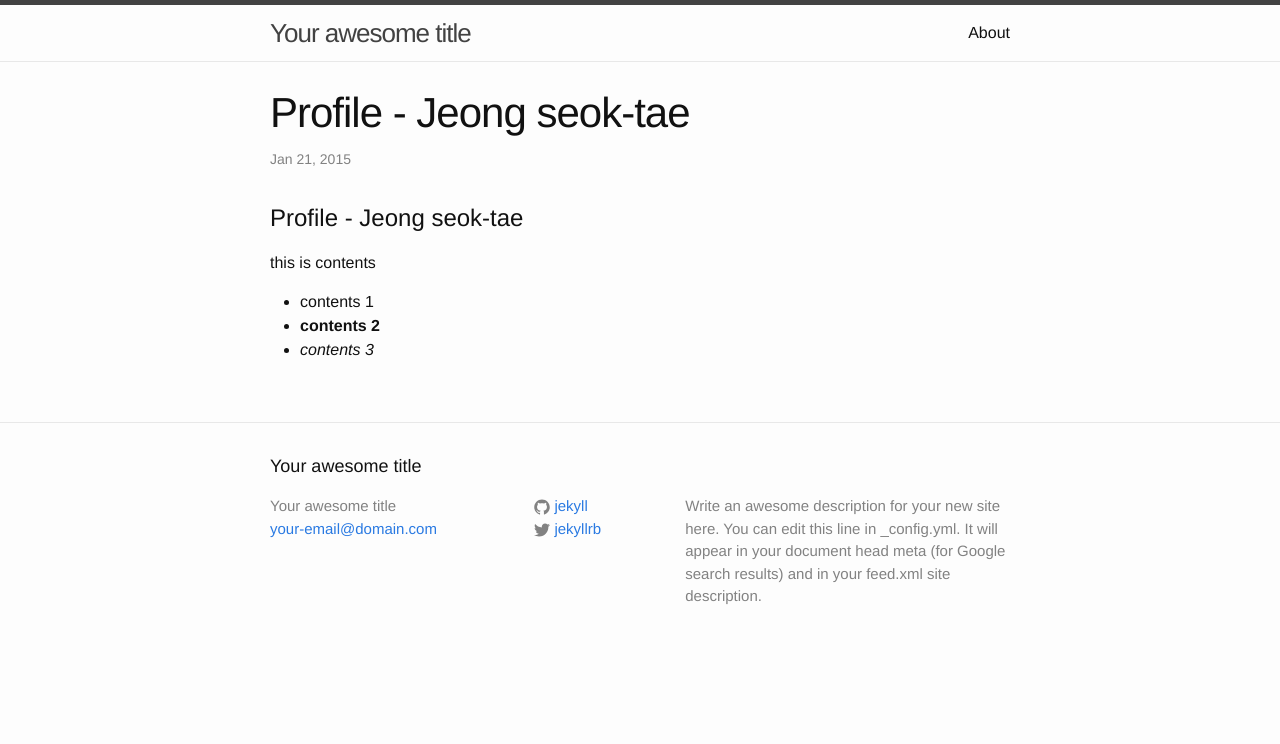
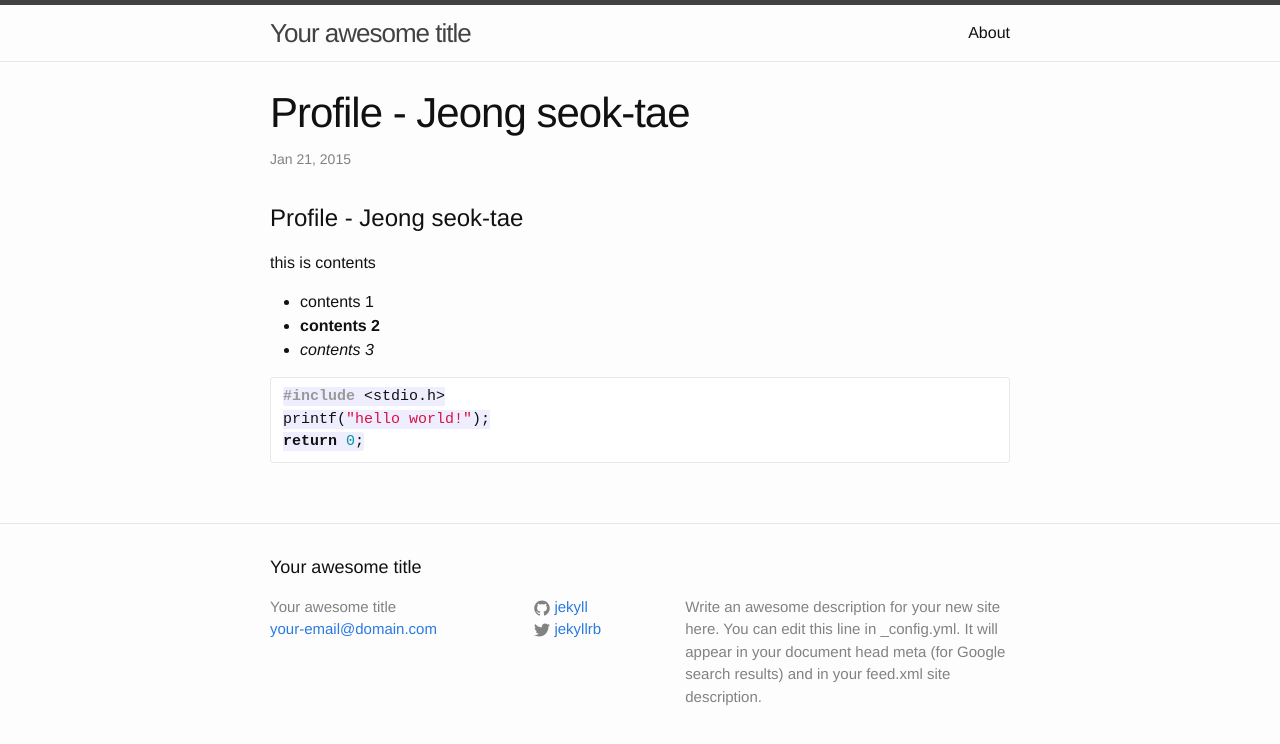
Before and after one commit to jst424/jst424.github.com, a Jekyll site: the page built from _posts/2015-01-21-Profile.md, in a window 1280 px wide. Shown: the top 744 px of the page. Built offline with Jekyll 4.4.1, drawn with Linux system fonts in a browser that asks for light colours.

Commit message:
Update 2015-01-21-Profile.md

````diff
--- a/_posts/2015-01-21-Profile.md
+++ b/_posts/2015-01-21-Profile.md
@@ -11,3 +11,9 @@ this is contents
 - contents 1
 - **contents 2**
 - _contents 3_
+
+```c
+#include <stdio.h>
+printf("hello world!");
+return 0;
+```
````
